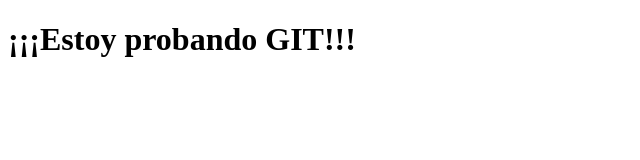
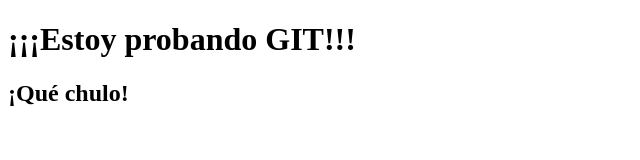
Before and after one commit to Amapola-Negra/prueba, a plain HTML site: page index.html in a window 1280 px wide. Shown: the whole page, without its empty margins (0-640 px from the left). Drawn offline with Linux system fonts and the light colour scheme.

Commit message:
agregué el h2

```diff
--- a/index.html
+++ b/index.html
@@ -7,5 +7,6 @@
 </head>
 <body>
     <h1>¡¡¡Estoy probando GIT!!!</h1>
+    <h2>¡Qué chulo!</h2>
 </body>
 </html>
```
